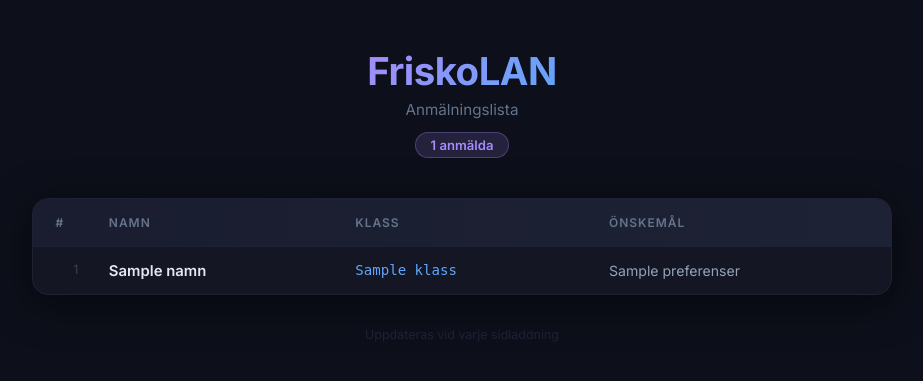
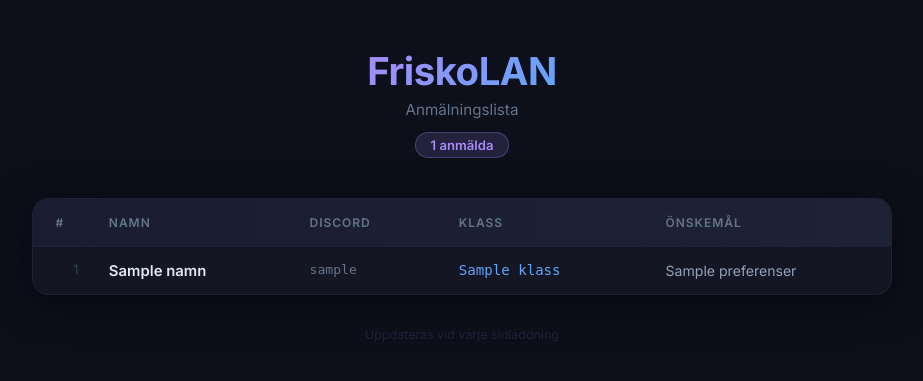
Before and after one commit to Low-Effort-Group/bot, a Flask app: template web/templates/index.html in a window 1280 px wide. Shown: the top 381 px of the page, without its empty margins (178-1101 px from the left). Run offline with Flask 3, Linux system fonts and the light colour scheme; the template is opened without the code that fills it: most values are stand-ins (such as "Sample title", 1, 10 or a date in 2020).

Commit message:
fawfgaws

```diff
--- a/web/app.py
+++ b/web/app.py
@@ -12,7 +12,7 @@ def index():
     conn = sqlite3.connect(DB_PATH)
     conn.row_factory = sqlite3.Row
     rows = conn.execute(
-        "SELECT namn, klass, preferenser FROM anmalan ORDER BY namn COLLATE NOCASE"
+        "SELECT namn, username, klass, preferenser FROM anmalan ORDER BY namn COLLATE NOCASE"
     ).fetchall()
     conn.close()
     return render_template("index.html", rows=rows)
--- a/web/templates/index.html
+++ b/web/templates/index.html
@@ -120,6 +120,12 @@
             font-size: 0.88rem;
         }
 
+        td.discord {
+            color: #64748b;
+            font-size: 0.82rem;
+            font-family: monospace;
+        }
+
         .empty {
             text-align: center;
             padding: 3rem;
@@ -156,6 +162,7 @@
                 <tr>
                     <th>#</th>
                     <th>Namn</th>
+                    <th>Discord</th>
                     <th>Klass</th>
                     <th>Önskemål</th>
                 </tr>
@@ -166,13 +173,14 @@
                 <tr>
                     <td class="row-num">{{ loop.index }}</td>
                     <td class="namn">{{ row.namn }}</td>
+                    <td class="discord">{{ row.username }}</td>
                     <td class="klass">{{ row.klass }}</td>
                     <td class="pref">{{ row.preferenser or '—' }}</td>
                 </tr>
                 {% endfor %}
                 {% else %}
                 <tr>
-                    <td colspan="4" class="empty">Inga anmälningar ännu.</td>
+                    <td colspan="5" class="empty">Inga anmälningar ännu.</td>
                 </tr>
                 {% endif %}
             </tbody>
```
Also changed, not shown: bot.py (+19 -0 lines).
